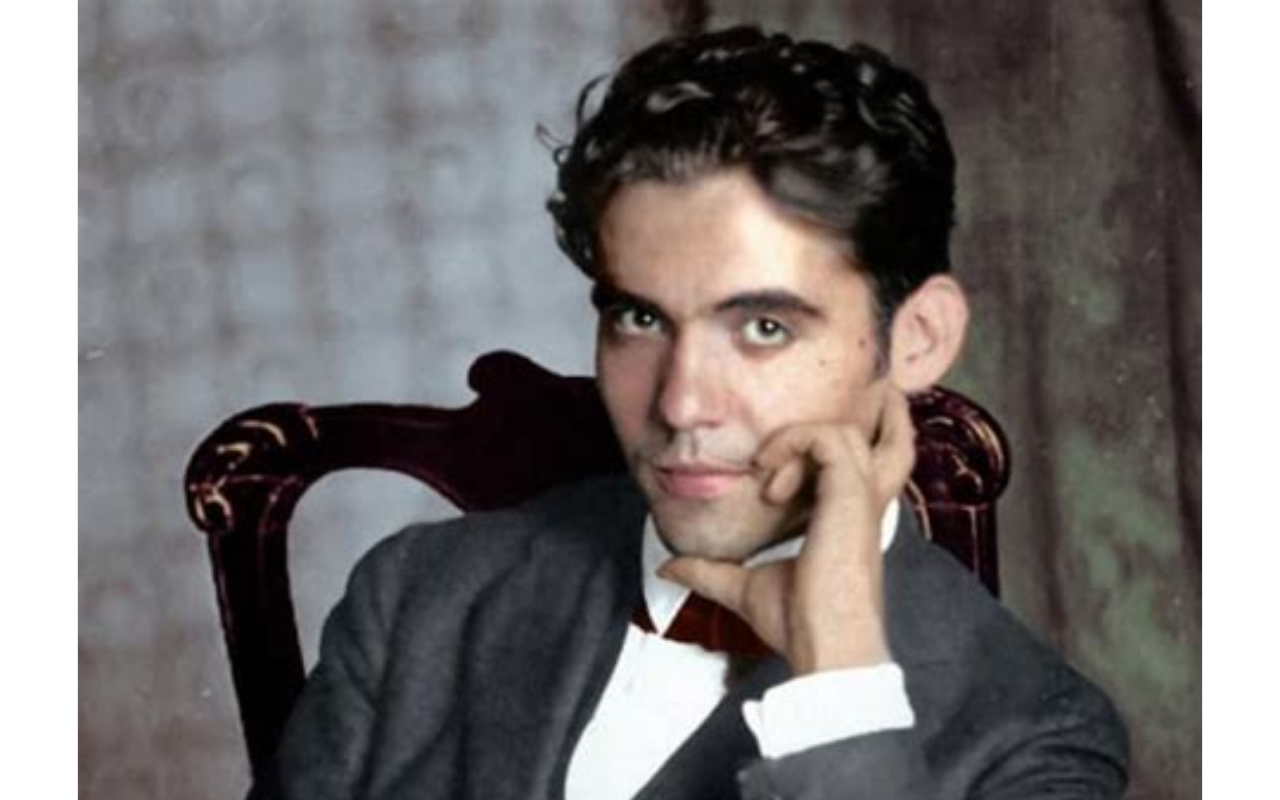
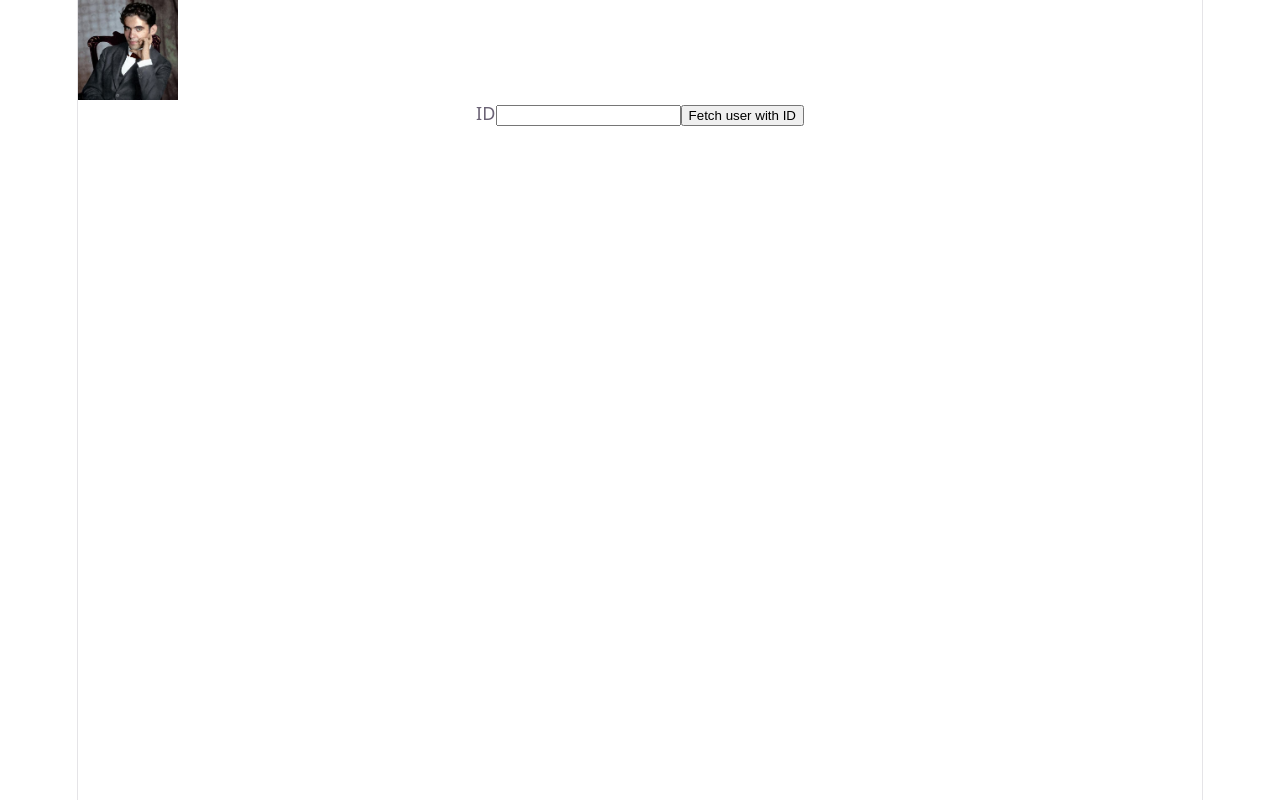
Before and after one commit to kenny-cfg/fullstack-example, a React (Vite) app in the folder frontend/: page / in a window 1280 px wide. Shown: the top 800 px of the page. Built offline with nearby package versions, Linux system fonts and the light colour scheme.

Commit message:
Make image a bit smaller

```diff
--- a/frontend/src/App.tsx
+++ b/frontend/src/App.tsx
@@ -3,7 +3,7 @@ import UserFetchExample from "./UserFetchExample"
 const App = () => {
   return (
     <>
-      <img src="./poo.jpg"/>
+      <img height="100px" width="100px" src="./poo.jpg"/>
       <UserFetchExample />
     </>
   )
```
